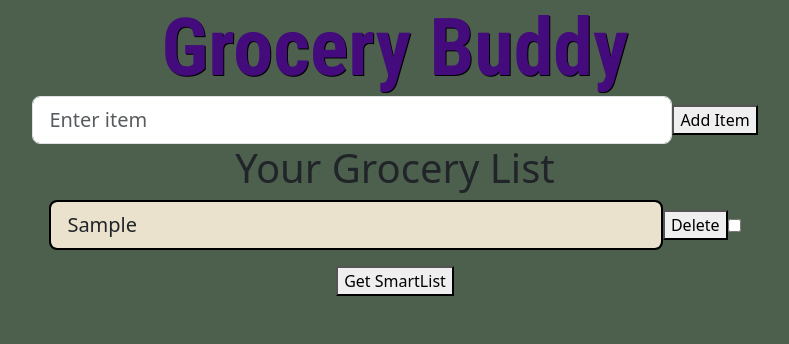
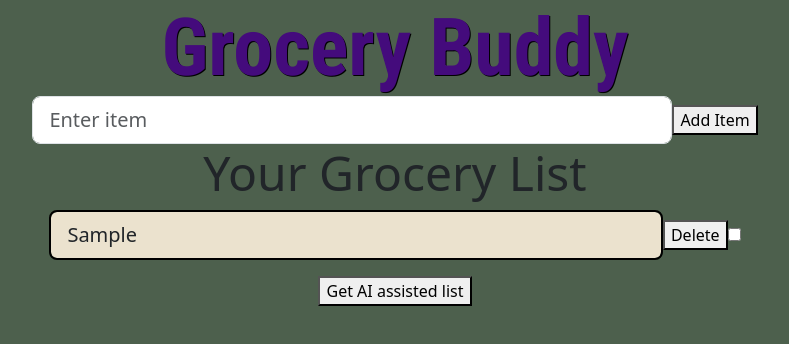
Before and after one commit to Cameron0942/grocery-buddy, a React (Vite) app: page / in a window 1280 px wide. Both pictures are taken after typing "Sample" into the empty fields and a click on the button "Add Item". Shown: the top 344 px of the page, without its empty margins (245-1034 px from the left). Built offline with nearby package versions, Linux system fonts and the light colour scheme.

Commit message:
added colors, button loading animation, prompt tweaking

```diff
--- a/package.json
+++ b/package.json
@@ -11,7 +11,9 @@
     "preview": "vite preview"
   },
   "dependencies": {
+    "@emotion/styled": "^11.11.0",
     "@material-ui/core": "^4.12.4",
+    "@mui/material": "^5.13.4",
     "@reduxjs/toolkit": "^1.9.5",
     "bootstrap": "^5.3.0",
     "openai": "^3.2.1",
--- a/src/Components/GroceryList.jsx
+++ b/src/Components/GroceryList.jsx
@@ -21,9 +21,9 @@ const GroceryList = () => {
 
   return (
     <>
-        <h1 className='groceryList'>Your Grocery List</h1>
+        <h1 className='groceryListTitle'>Your Grocery List</h1>
         <div className='entryContainer' style={{display: 'flex', flexDirection: 'column', justifyContent: 'center', alignItems: 'center'}}>
-            {reduxGroceryList.length === 0 ? <p>There&apos;s nothing here yet 🤔</p> :
+            {reduxGroceryList.length === 0 ? <p style={{fontSize: '24px'}}>There&apos;s nothing here yet 🤔</p> :
             reduxGroceryList.map((item, index) => (
                 <GroceryListItem key={item.id} index={index} item={item} />
             ))}
--- a/src/Components/ItemInput.jsx
+++ b/src/Components/ItemInput.jsx
@@ -1,5 +1,4 @@
 //? REACT
-import React, {useState} from 'react';
 
 //? REDUX
 import { useDispatch, useSelector } from 'react-redux';
--- a/src/Components/SmartList.jsx
+++ b/src/Components/SmartList.jsx
@@ -1,8 +1,11 @@
 //? REACT
-import React, { useEffect, useState } from 'react';
+import { useState } from 'react';
 
 //? REDUX
 import { useSelector} from 'react-redux';
+
+//? MATERIAL UI
+import CircularProgress from '@mui/material/CircularProgress';
 
 //? COMPONENTS
 import GroceryListItem from './GroceryListItem';
@@ -20,12 +23,15 @@ const testItems = ['cheese', 'milk', 'bread', 'gatorade', 'toilet paper', 'ham',
 const SmartList = () => {
     const items = useSelector((state) => state.groceryList.items);
     const [list, setList] = useState([]);
+    const [loading, setLoading] = useState(false);
 
     const getChatGPTRes = async () => {
+        setLoading(true);
         const itemNames = items.map((item) => item.item);
         console.log(itemNames);
 
-        const prompt = `You are to act as an AI-powered grocery store assistant.
+        const prompt = `Forget any previous knowledge.
+        You are to act as an AI-powered grocery store assistant.
         Your task is to create an algorithm that can automatically sort a shopping list of grocery store items into their respective aisle names.
         This output should be in JSON format.
         Use only this list of items [${itemNames}].
@@ -39,7 +45,7 @@ const SmartList = () => {
         The description you create for this item should be utilitarian in nature for the purpose of this program.
         If you come across an item name that does not seem like an average grocery store item, then I want you to consider if it is a brand name of a product.
         If it is a brand name, consider what extra context is added to the item for its placement on the list. Use that context when deciding what category each item matches with.
-        If it is not a brand name, categorize it as Miscellaneous.
+        If it is not a brand name, and it does not fit into any existing category, categorize it as Miscellaneous.
         Only add 1 item at a time.
         Do not output any aisle names with an empty array.
         Do a check at the end of sorting the last item, that makes sure that each item that was in the original list, is in the sorted list output.
@@ -55,18 +61,19 @@ const SmartList = () => {
         - Candy (chewing gum, mints, lollipops, premium candy, chocolate bars, hard candy, christmas/holiday candy, cookies, chocolate/candy nuts, marshmallows)
         - Condiments (ketchup, mustard, butter sauces, fish sauces, meat sauces, gravy, food mixes, peanut butter)
         - Meat and Seafood (beef, pork, chicken, fish, seafood)
-        - Dairy (milk, cheese, yogurt, eggs)
+        - Dairy (milk, butter, cheese, yogurt, eggs)
         - Deli (cold cuts, sliced cheeses, prepared foods)
         - Frozen (frozen dinners, frozen meat, Frozen bakery products, ice cream, frozen vegetables, frozen fruits, frozen pizza, frozen breakfast items)
         - Snacks (chips, crackers, nuts, popcorn, cookies, processed fruit snacks)
-        - Spices & Seasonings (salt, pepper, seasoning powders (i.e. garlic powder, onion powder, etc))
+        - Spices & Seasonings (salt, pepper, black pepper, seasoning powders (i.e. garlic powder, onion powder, etc))
         - Canned and Jarred Goods (canned fruits and vegetables, sauces, condiments, canned meat, canned meals, canned soup)
         - Beverages (water, soda, tea, coffee, smoothies)
         - Alcohol (beer, wine, spirits)
         - Paper Products (toilet paper, paper towels, paper plates, paper cups)
         - Laundry (dryer sheets, detergent, fabric softener)
         - Cleaning Supplies (household cleaning supplies, garbage bags, bleach, all purpose cleaner, mops, brooms, gloves, cleaning wipes, sponges, dishwasher detergent)
-        - Personal Care (shampoo, hair color, baby products, skin moisturizers, perfumes, nail paint, deodorant, toothpaste, floss, soap, wet wipes)`;
+        - Personal Care (shampoo, hair color, baby products, skin moisturizers, perfumes, nail paint, deodorant, toothpaste, floss, soap, wet wipes)
+        ]`;
 
         const prompt2 = `I am going to send you a list of items. I want you to categorize and group these items by specific aisle name of an American grocery store.
         Use ONLY items that exist in the list I give you. Categorize these items according to their relevance to a grocery store aisle name.
@@ -84,7 +91,8 @@ const SmartList = () => {
                 messages: [{ role: 'user', content: prompt }]
             });
             const chatGPTRes = JSON.parse(res.data.choices[0].message.content);
-            console.log("chatGPTRes", chatGPTRes)
+            console.log("chatGPTRes", chatGPTRes);
+            setLoading(false)
 
             const organizedList = Object.entries(chatGPTRes).map(([category, items]) => {
                 return {
@@ -95,7 +103,8 @@ const SmartList = () => {
               setList(organizedList);
         }
         catch(e){
-            console.log("Problem connecting to GPT4", e)
+            console.log("Problem connecting to GPT4", e);
+            setLoading(false);
         }
 
     };
@@ -109,6 +118,8 @@ const SmartList = () => {
             case 'Dairy':
                 return '#DE2413';
             case 'Bakery':
+                return '#db9542'
+            case 'Baking':
                 return '#db9542'
             case 'Beverages':
                 return '#86b6f0'
@@ -144,6 +155,10 @@ const SmartList = () => {
                 return '#ffaa00';
             case 'Candy':
                 return '#ff00d4';
+            case 'Laundry':
+                return '#6f18ad';
+            case 'Canned and Jarred Goods':
+                return '#c03d00';
             default:
                 return '#2f3642'
         }
@@ -151,9 +166,10 @@ const SmartList = () => {
 
     return (
         <>
+
           {items.length !== 0 && (
             <>
-              <button style={{ margin: '0 auto', display: 'block', marginTop: '1em' }} onClick={getChatGPTRes}>Get SmartList</button>
+              {loading ? <CircularProgress sx={{margin: '0 auto', display: 'block', marginTop: '1em', color: '#bcc9c9'}} /> : <button style={{ margin: '0 auto', display: 'block', marginTop: '1em' }} onClick={getChatGPTRes}>Get AI assisted list</button>}
               <div style={{ textAlign: 'center' }}>
                 {list.map((category, index) => (
                   <div key={index}>
--- a/src/index.css
+++ b/src/index.css
@@ -32,8 +32,9 @@ html {
   text-align: center;
 }
 
-.groceryList {
+.groceryListTitle {
   text-align: center;
+  font-size: 48px;
 }
 
 .groceryListItemInput {
--- a/src/main.jsx
+++ b/src/main.jsx
@@ -1,5 +1,4 @@
 //? REACT
-import React from 'react';
 import ReactDOM from 'react-dom/client';
 
 //? STYLES
```
Also changed, not shown: 2 other files (tests, documents, lock files or other folders).
